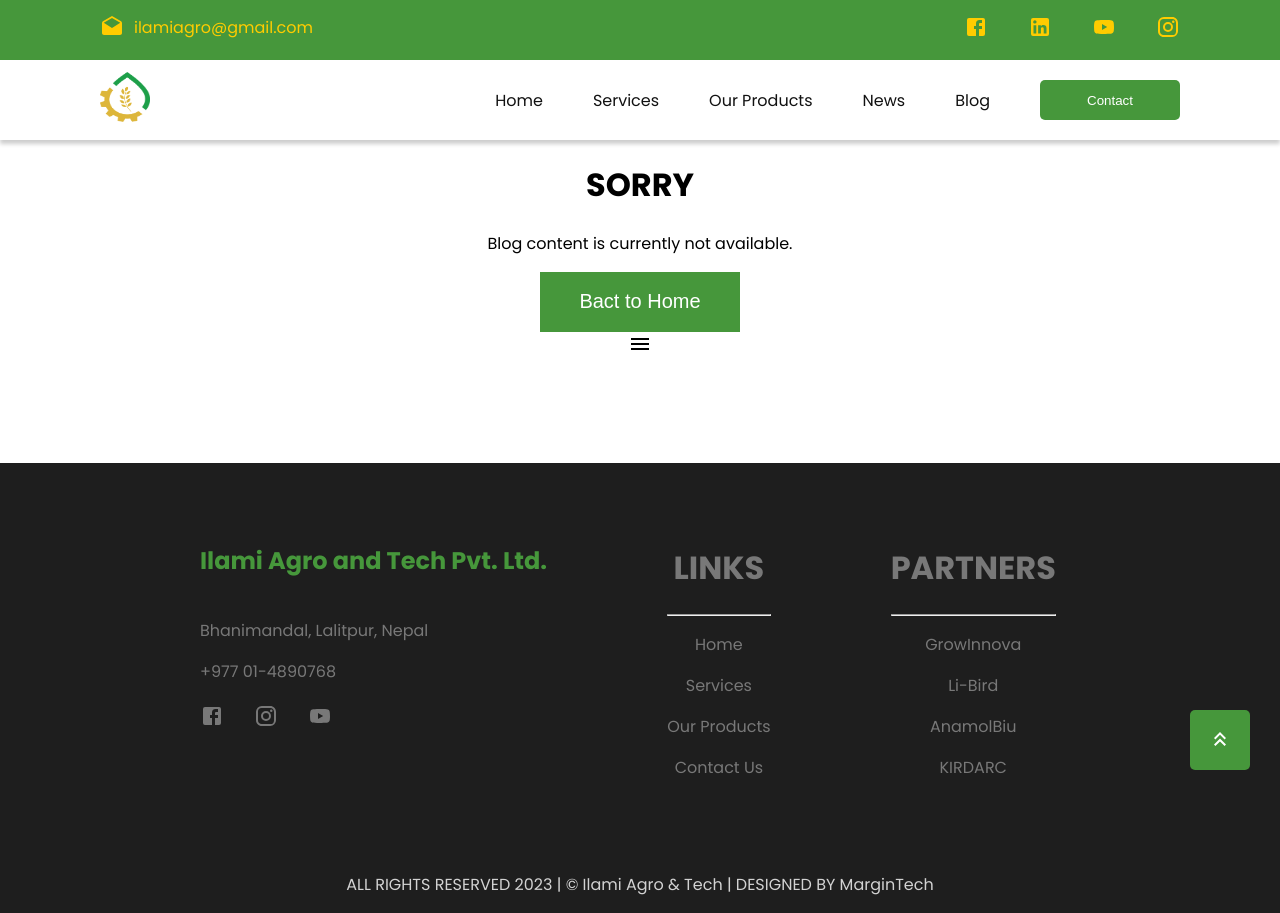
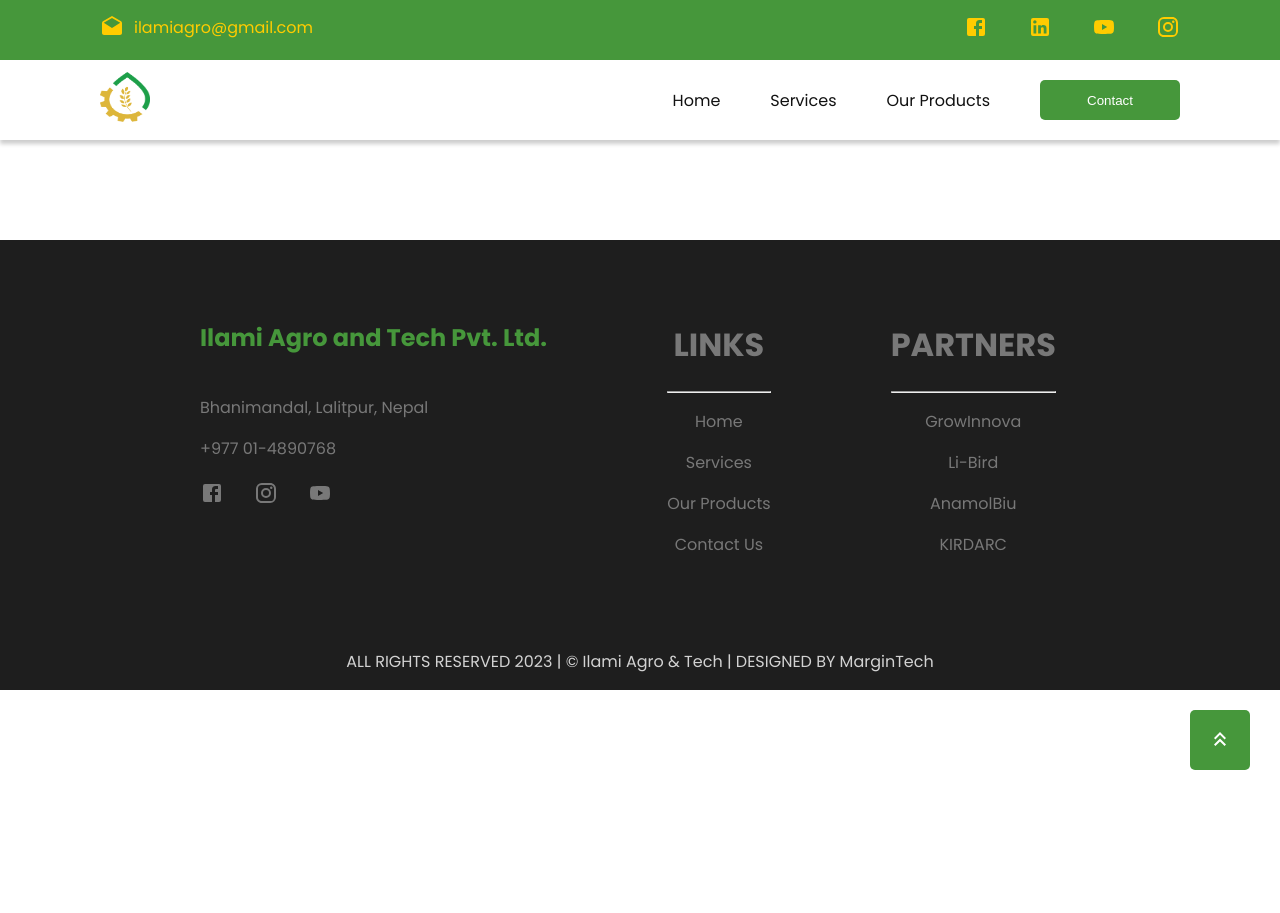
Before and after one commit to srajay/agrotech, a React (Create React App) app: page /blog in a window 1280 px wide. After the commit the page ends 800 px from the top, so only its background shows below. Built offline with nearby package versions, Linux system fonts and the light colour scheme.

Commit message:
images and partner list changed

```diff
--- a/src/components/BodySection.js
+++ b/src/components/BodySection.js
@@ -3,8 +3,8 @@
 import Home from "./Home";
 import ServicePage from "./servicepage/ServicePage";
 import ProductPage from "./productpage/ProductPage";
-import NewsPage from "./newspage/NewsPage";
-import BlogPage from "./blogpage/BlogPage";
+// import NewsPage from "./newspage/NewsPage";
+// import BlogPage from "./blogpage/BlogPage";
 import ContactPage from "./contactpage/ContactPage";
 
 const BodySection = () => {
@@ -15,8 +15,8 @@
           <Route path="/" exact element={<Home />}></Route>
           <Route path="/services" exact element={<ServicePage />}></Route>
           <Route path="/products" exact element={<ProductPage />}></Route>
-          <Route path="/news" exact element={<NewsPage />}></Route>
-          <Route path="/blog" exact element={<BlogPage />}></Route>
+          {/* <Route path="/news" exact element={<NewsPage />}></Route> */}
+          {/* <Route path="/blog" exact element={<BlogPage />}></Route> */}
           <Route path="/contact" exact element={<ContactPage />}></Route>
         </Routes>
       </div>
--- a/src/components/blogpage/BlogPage.js
+++ b/src/components/blogpage/BlogPage.js
@@ -1,12 +1,8 @@
 import React, { useState } from "react";
 import "./blogpage.css";
 import { Link } from "react-router-dom";
-import MenuIcon from "@mui/icons-material/Menu";
-import CloseIcon from "@mui/icons-material/Close";
 
 const BlogPage = () => {
-  const [navOpen, setNavOpen] = useState(false);
-
   return (
     <>
       <div className="blogpage">
@@ -20,25 +16,6 @@
               <button>Bact to Home</button>
             </Link>
           </div>
-          <div className="text-nav">
-            {!navOpen ? (
-              <div className="nav-close" onClick={() => setNavOpen(true)}>
-                <MenuIcon />
-              </div>
-            ) : (
-              <div className="nav-open">
-                <div className="close-icon" onClick={() => setNavOpen(false)}>
-                  <CloseIcon />
-                </div>
-                <div className="nav-item">
-                  <li>Home</li>
-                  <li>Services</li>
-                  <li>Products</li>
-                  <li>News</li>
-                </div>
-              </div>
-            )}
-          </div>
         </div>
       </div>
     </>
--- a/src/components/navbar/Navbar.js
+++ b/src/components/navbar/Navbar.js
@@ -36,16 +36,16 @@
               <p>Our Products</p>
             </Link>
           </li>
-          <li>
+          {/* <li>
             <Link to="/news">
               <p>News</p>
             </Link>
-          </li>
-          <li>
+          </li> */}
+          {/* <li>
             <Link to="/blog">
               <p>Blog</p>
             </Link>
-          </li>
+          </li> */}
           <li>
             <Link to="/contact">
               <button>Contact</button>
@@ -79,16 +79,16 @@
                     <p>Our Products</p>
                   </Link>
                 </li>
-                <li>
+                {/* <li>
                   <Link to="/news">
                     <p>News</p>
                   </Link>
-                </li>
-                <li>
+                </li> */}
+                {/* <li>
                   <Link to="/blog">
                     <p>Blog</p>
                   </Link>
-                </li>
+                </li> */}
                 <li>
                   <Link to="/contact">
                     <button>Contact</button>
```
